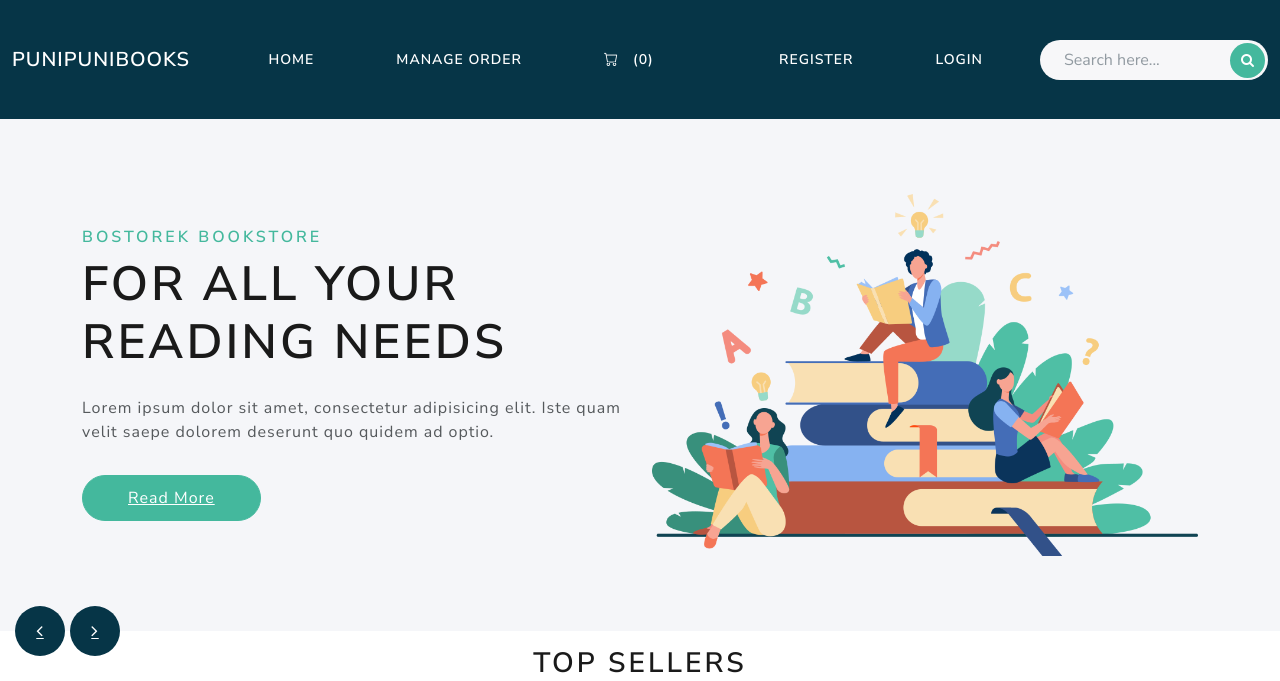
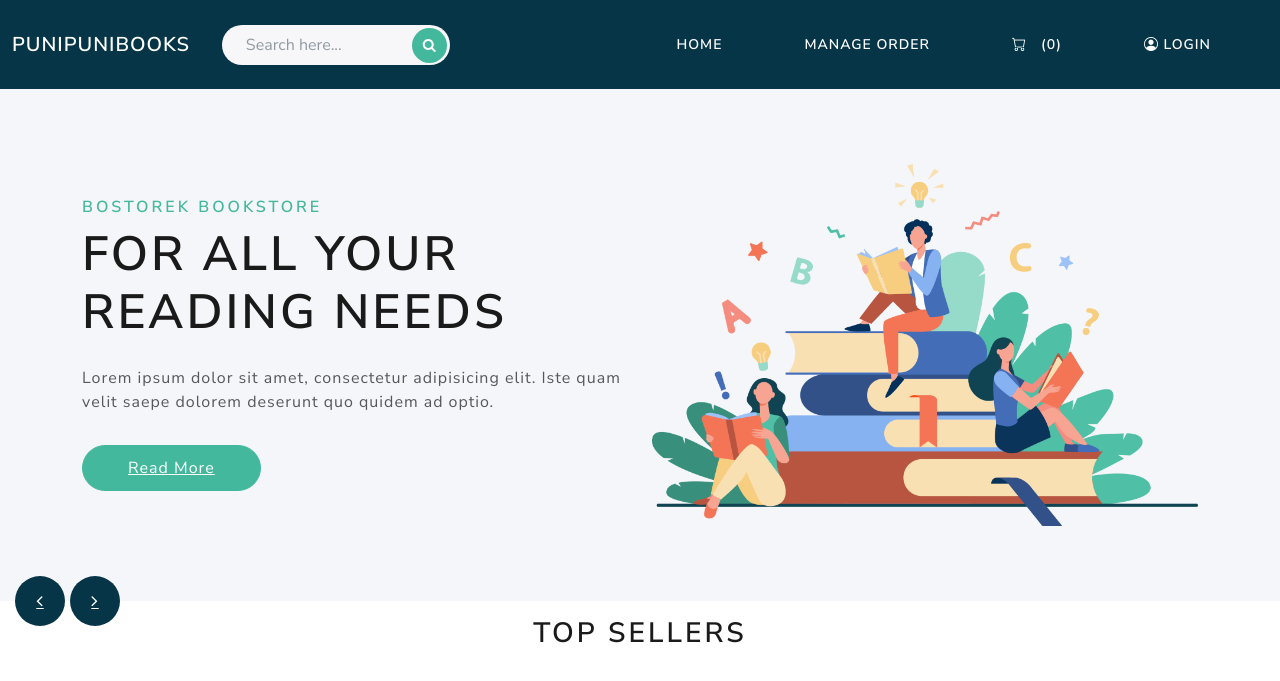
Before and after one commit to hitagiNcode/PuniPuniBook, an ASP.NET Core app: page / in a window 1280 px wide. Shown: the top 681 px of the page. Run offline with ASP.NET Core 8, Linux system fonts and the light colour scheme; some libraries are stand-ins or nearby versions.

Commit message:
removing scss

```diff
--- a/PuniPuniBookWeb/Areas/Customer/Views/Home/Index.cshtml
+++ b/PuniPuniBookWeb/Areas/Customer/Views/Home/Index.cshtml
@@ -117,7 +117,7 @@
             <div class="row p-2">
                 <div class="m-2 col-12 p-1" style="border:1px solid #008cba; border-radius: 5px;">
                     <div class="card">
-                        <img src="@product.ImageUrl" class="card-img-top rounded" />
+                        <img src="@product.ImageUrl" class="card-img-top rounded" style="max-height:300px;max-width:200px;width: expression(this.width > 500 ? 500: true);" />
 
                         <div class="card-body">
                             <div class="pl-1">
--- a/PuniPuniBookWeb/Areas/Identity/Pages/Account/Login.cshtml
+++ b/PuniPuniBookWeb/Areas/Identity/Pages/Account/Login.cshtml
@@ -35,10 +35,10 @@
                 </div>
                 <div>
                     <p>
-                        <a id="forgot-password" asp-page="./ForgotPassword">Forgot your password?</a>
+                        <a class="text-info" id="forgot-password" asp-page="./ForgotPassword">Forgot your password?</a>
                     </p>
                     <p>
-                        <a asp-page="./Register" asp-route-returnUrl="@Model.ReturnUrl">Register as a new user</a>
+                        <a class="text-danger" asp-page="./Register" asp-route-returnUrl="@Model.ReturnUrl">Register as a new user</a>
                     </p>
                     <p>
                         <a id="resend-confirmation" asp-page="./ResendEmailConfirmation">Resend email confirmation</a>
--- a/PuniPuniBookWeb/Views/Shared/_Layout.cshtml
+++ b/PuniPuniBookWeb/Views/Shared/_Layout.cshtml
@@ -30,13 +30,20 @@
     <div class="">
         <header class="header_section">
             <div class="container-fluid">
-                <nav class="navbar navbar-expand-lg custom_nav-container ">
+                <!-- removed navbar custom_nav-container-->
+                <nav class="navbar navbar-expand-lg custom_nav-container">
                     <a class="navbar-brand" asp-area="Customer" asp-controller="Home" asp-action="Index"><span>PuniPuniBooks</span></a>
                     <button class="navbar-toggler" type="button" data-bs-toggle="collapse" data-bs-target="#navbarColor02" aria-controls="navbarColor02" aria-expanded="false" aria-label="Toggle navigation">
                         <span class="navbar-toggler-icon"></span>
                     </button>
                     <div class="collapse navbar-collapse" id="navbarColor02">
-                        <ul class="navbar-nav me-auto">
+                        <from class="search_form">
+                            <input type="text" class="form-control" placeholder="Search here...">
+                            <button class="" type="submit">
+                                <i class="fa fa-search" aria-hidden="true"></i>
+                            </button>
+                        </from>
+                        <ul class="navbar-nav">
                             <li class="nav-item">
 
                                 <a class="nav-link " asp-area="Customer" asp-controller="Home" asp-action="Index">Home</a>
@@ -66,14 +73,11 @@
                                     @await Component.InvokeAsync("ShoppingCart")
                                 </a>
                             </li>
+                            <li>
+                                <partial name="_LoginPartial" />
+                            </li>
                         </ul>
-                        <partial name="_LoginPartial" />
-                        <from class="search_form">
-                            <input type="text" class="form-control" placeholder="Search here...">
-                            <button class="" type="submit">
-                                <i class="fa fa-search" aria-hidden="true"></i>
-                            </button>
-                        </from>
+
                     </div>
 
                 </nav>
@@ -81,7 +85,7 @@
 
         </header>
     </div>
-    <div >
+    <div>
         <main role="main" class="">
             <partial name="_Notification" />
             @RenderBody()
--- a/PuniPuniBookWeb/Views/Shared/_LoginPartial.cshtml
+++ b/PuniPuniBookWeb/Views/Shared/_LoginPartial.cshtml
@@ -17,11 +17,9 @@
 }
 else
 {
+
     <li class="nav-item">
-        <a class="nav-link" id="register" asp-area="Identity" asp-page="/Account/Register">Register</a>
-    </li>
-    <li class="nav-item">
-        <a class="nav-link " id="login" asp-area="Identity" asp-page="/Account/Login">Login</a>
+        <a class="nav-link " id="login" asp-area="Identity" asp-page="/Account/Login"><i class="bi bi-person-circle"></i> Login</a>
     </li>
 }
 </ul>
--- a/PuniPuniBookWeb/wwwroot/css/site.css
+++ b/PuniPuniBookWeb/wwwroot/css/site.css
@@ -1,19 +1,6 @@
 /* Please see documentation at https://docs.microsoft.com/aspnet/core/client-side/bundling-and-minification
 for details on configuring this project to bundle and minify static web assets. */
 
-a.navbar-brand {
-  white-space: normal;
-  text-align: center;
-  word-break: break-all;
-}
-
-
-
-.nav-pills .nav-link.active, .nav-pills .show > .nav-link {
-  color: #fff;
-  background-color: #1b6ec2;
-  border-color: #1861ac;
-}
 
 html {
   font-size: 14px;
--- a/PuniPuniBookWeb/wwwroot/css/style.css
+++ b/PuniPuniBookWeb/wwwroot/css/style.css
@@ -96,7 +96,6 @@ a:focus {
 
 .header_section {
   background-color: #063547;
-  padding: 15px 0;
 }
 
 .top_nav_container {
--- a/PuniPuniBookWeb/wwwroot/css/style.scss
+++ b/PuniPuniBookWeb/wwwroot/css/style.scss
@@ -117,7 +117,6 @@ a:focus {
 
 .header_section {
   background-color: $primary2;
-  padding: 15px 0;
 
 }
 
@@ -168,14 +167,14 @@ a:focus {
 }
 
 .custom_nav-container {
-  padding: 0;
+
 
   .navbar-nav {
-    margin-left: auto;
+
 
     .nav-item {
       .nav-link {
-        padding: 10px 25px;
+
         color: $white;
         text-align: center;
       }
```
Also changed, not shown: PuniPuniBookWeb/wwwroot/images/products/0d11c77c-b477-4f7e-9362-1e0ea12f899b.jpg (added), PuniPuniBookWeb/wwwroot/images/products/ab9382e7-f733-40b2-8e87-91888308b498.jpg (added), PuniPuniBookWeb/wwwroot/images/products/b01f7424-23e9-4c80-b8cb-60bfe399aeb2.jpg (added), PuniPuniBookWeb/wwwroot/images/products/b1394067-bba5-42e4-a2bf-4f679dc08d0c.jpg (added), PuniPuniBookWeb/wwwroot/images/products/bfffcea0-f5e1-4a47-9412-08e3e49cb1f9.jpg (added).
